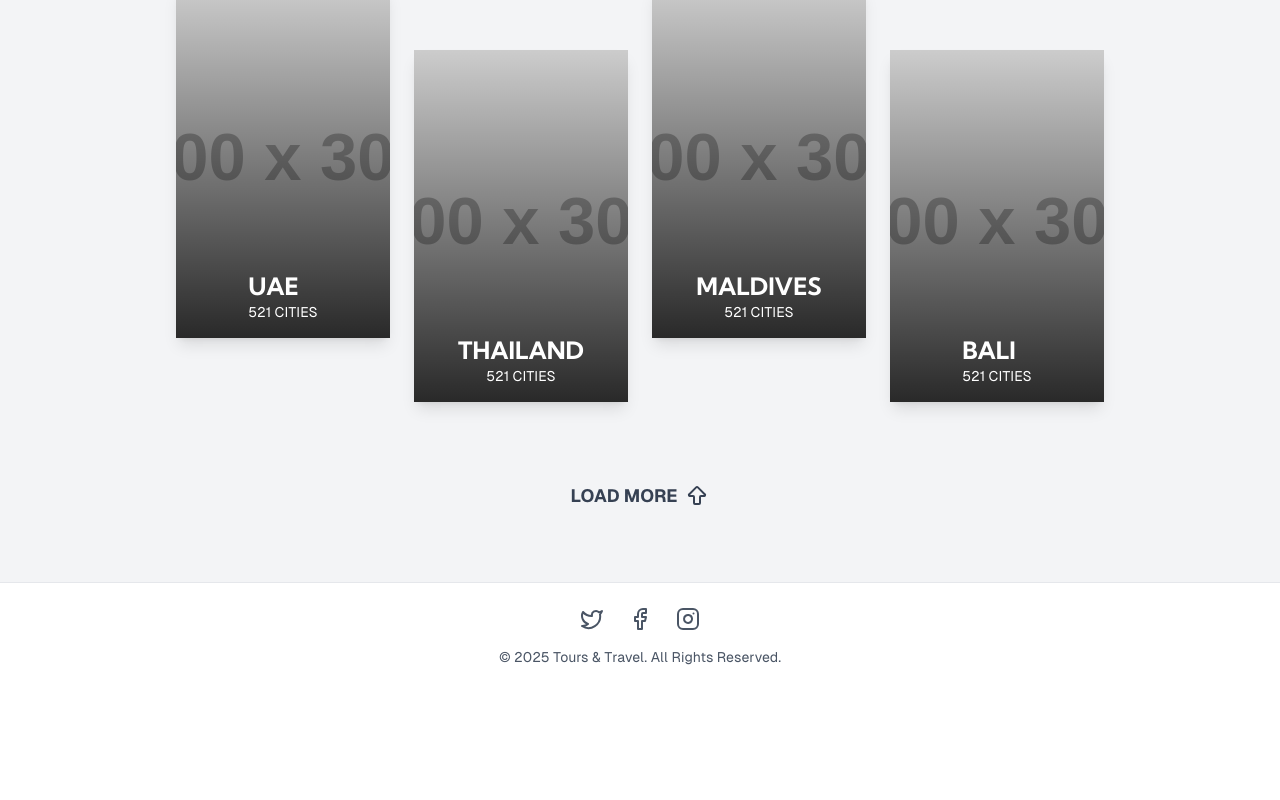
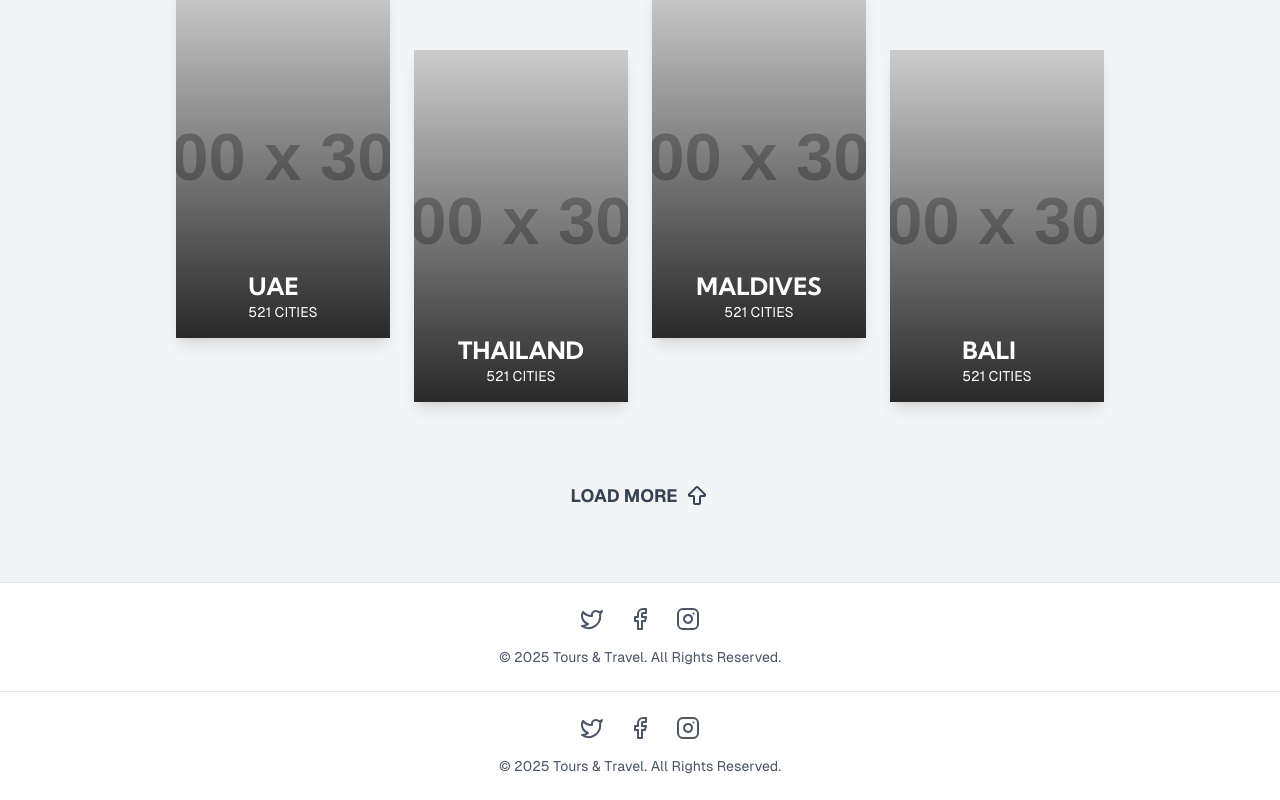
Before and after one commit to priyak02125/Tours-and-Travel, a Next.js app: page / in a window 1280 px wide. Shown: the part 308-1108 px from the top of the page. Before the commit the page ends 999 px from the top, so only its background shows below. Built offline with nearby package versions, Linux system fonts and the light colour scheme.

Commit message:
header footer set in layout

```diff
--- a/src/app/layout.js
+++ b/src/app/layout.js
@@ -1,4 +1,6 @@
+import Header from "@/components/Header";
 import "./globals.css";
+import Footer from "@/components/Footer";
 
 export const metadata = {
   title: "Tour And Travel",
@@ -8,7 +10,11 @@
 export default function RootLayout({ children }) {
   return (
     <html lang="en">
-      <body>{children}</body>
+      <body>
+        <Header />
+        {children}
+        <Footer />
+      </body>
     </html>
   );
 }
--- a/src/app/page.js
+++ b/src/app/page.js
@@ -26,7 +26,6 @@
           }
         `}
       </style>
-      <Header />
       <PopularLocation />
       <Footer />
     </>
```
